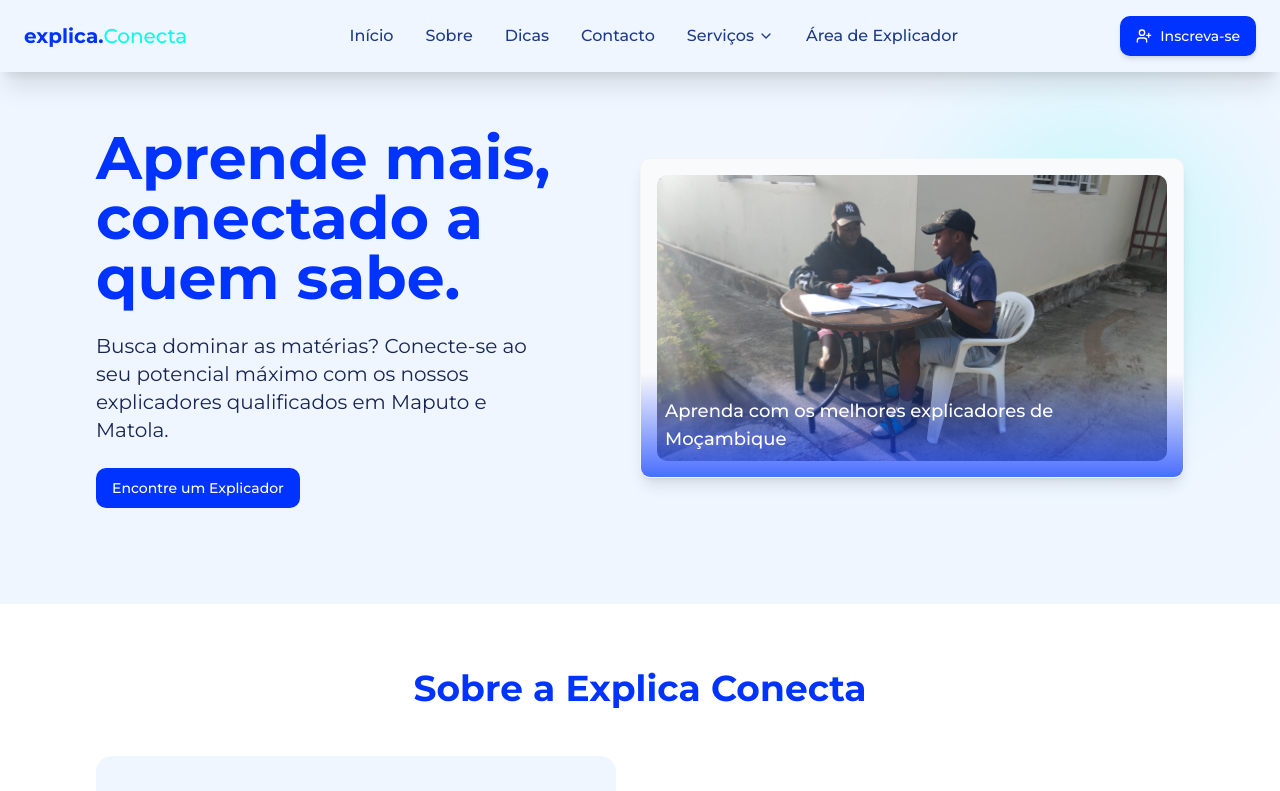
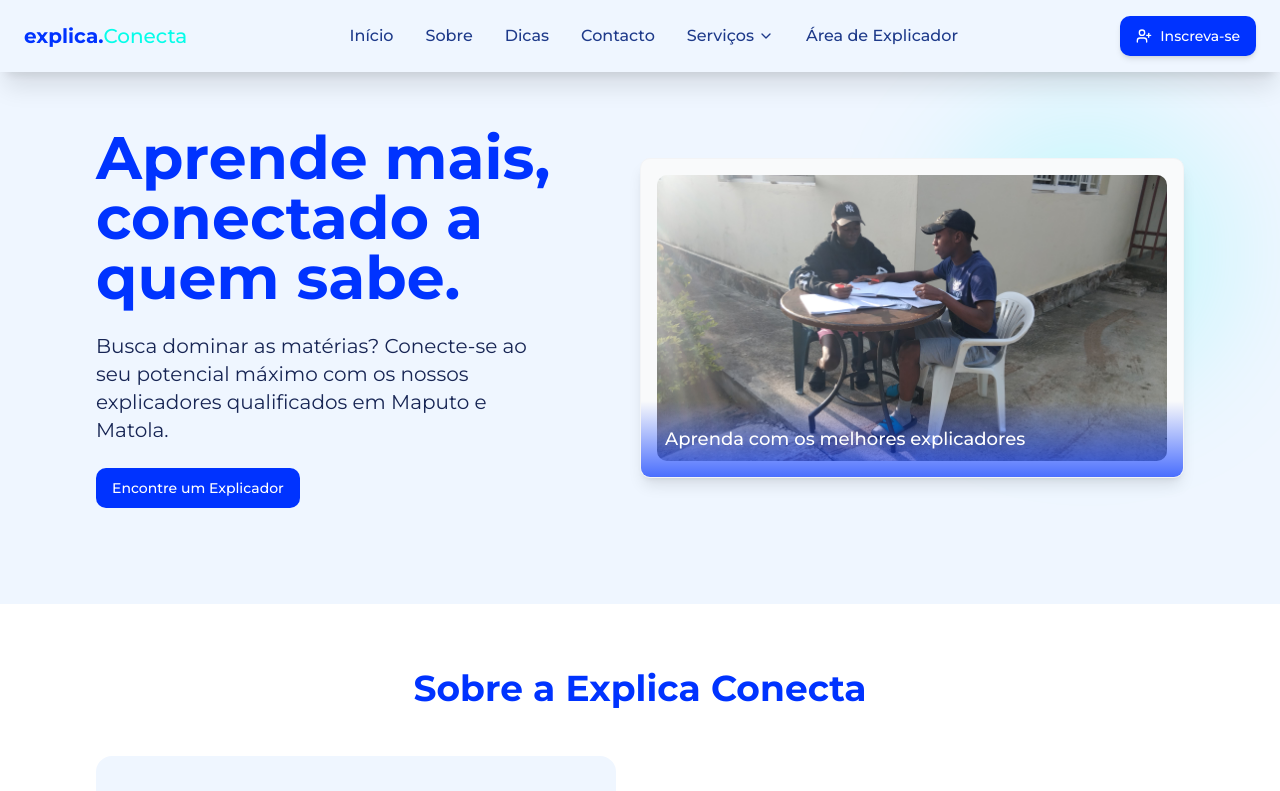
Before and after one commit to Maurochemane/explicaconecta, a React (Vite) app: page / in a window 1280 px wide. Shown: the top 791 px of the page. Built offline with nearby package versions, Linux system fonts and the light colour scheme.

Commit message:
altei o subtitle hero

```diff
--- a/src/components/Hero.tsx
+++ b/src/components/Hero.tsx
@@ -86,7 +86,7 @@ const Hero = () => {
                 />
                 <div className="absolute bottom-0 left-0 right-0 bg-gradient-to-t from-primary/70 to-transparent p-6">
                   <p className="text-white text-lg font-medium">
-                    Aprenda com os melhores explicadores de Moçambique
+                    Aprenda com os melhores explicadores
                   </p>
                 </div>
               </div>
```
